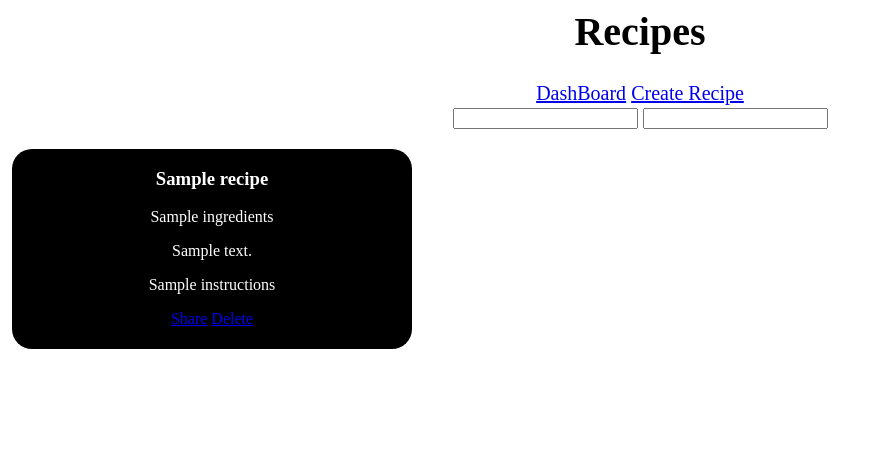
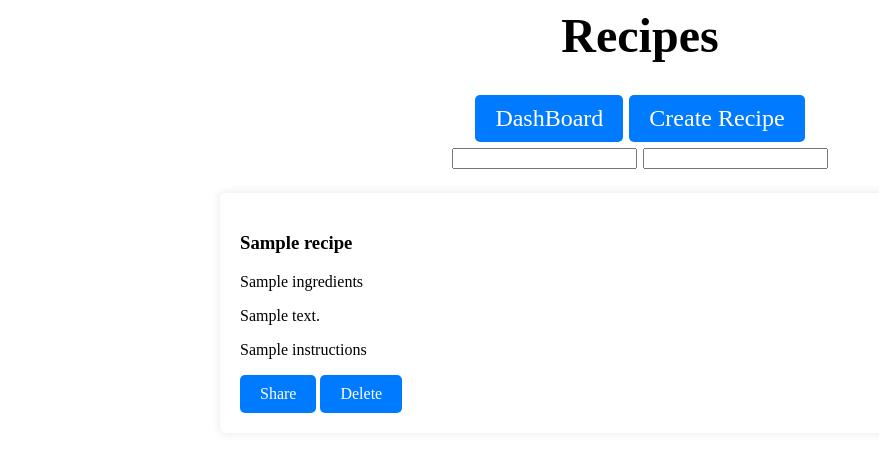
Before and after one commit to adamE4/Zob, a Python web app: template app/templates/feed.html in a window 1280 px wide. Shown: the top 452 px of the page, without its empty margins (0-879 px from the left). Run offline with Jinja, Linux system fonts and the light colour scheme; the template is opened without the code that fills it: most values are stand-ins (such as "Sample title", 1, 10 or a date in 2020); form fields are guessed from the names that the template uses; some libraries are stand-ins or nearby versions.

Commit message:
Created CSS for my Project fixed an Issue w/search

```diff
--- a/app/routes.py
+++ b/app/routes.py
@@ -56,8 +56,11 @@ def recipe_feed():
     if form.validate_on_submit():
 
         user_search = form.search.data
+        if user_search:
 
-        user_recipe = recipes.query.filter(recipes.title.contains(user_search)).all()
+            user_recipe = recipes.query.filter(recipes.title.contains(user_search)).all()
+        else:
+                    user_recipe = recipes.query.filter_by(user_id=current_user.id).all()
     else:
         user_recipe = recipes.query.filter_by(user_id=current_user.id).all()
     return render_template('feed.html',sform=form, user_recipes=user_recipe)
--- /dev/null
+++ b/app/static/style.css
@@ -0,0 +1,154 @@
+
+.head {
+    background-color: black;
+    color: white;
+    padding: 20px 0;
+    text-align: center;
+    font-size: 24px;
+    font-weight: bold;
+    text-transform: uppercase;
+  }
+
+
+  .button-container {
+    text-align: center;
+    padding: 20px 0;
+  }
+
+
+  .button {
+    display: inline-block;
+    background-color: #007BFF;
+    color: white;
+    padding: 10px 20px;
+    text-decoration: none;
+    border: none;
+    cursor: pointer;
+    border-radius: 5px;
+  }
+
+
+.login-container {
+    max-width: 400px;
+    margin: 0 auto;
+    padding: 20px;
+    background-color: #fff;
+    box-shadow: 0 0 10px rgba(0, 0, 0, 0.1);
+    border-radius: 5px;
+    text-align: center;
+  }
+
+
+  .login-heading {
+    font-size: 24px;
+    margin-bottom: 20px;
+    text-align:center;
+  }
+
+
+  .form-group label {
+    display: block;
+    font-weight: bold;
+    margin-bottom: 5px;
+  }
+
+  .form-group input {
+    width: 100%;
+    padding: 10px;
+    border: 1px solid #ccc;
+    border-radius: 5px;
+  }
+
+
+
+
+.create-recipe-container {
+    max-width: 600px;
+    margin: 0 auto;
+    padding: 20px;
+    background-color: #fff;
+    box-shadow: 0 0 10px rgba(0, 0, 0, 0.1);
+    border-radius: 5px;
+    text-align: center;
+  }
+
+
+  .create-recipe-heading {
+    font-size: 24px;
+    margin-bottom: 20px;
+    text-align: center;
+  }
+
+
+  .form-group {
+    margin-bottom: 20px;
+  }
+
+  .form-group label {
+    display: block;
+    font-weight: bold;
+    margin-bottom: 5px;
+  }
+
+  .form-group input,
+  .form-group textarea {
+    width: 100%;
+    padding: 10px;
+    border: 1px solid #ccc;
+    border-radius: 5px;
+  }
+
+
+  .create-recipe-button {
+    display: block;
+    background-color: #007BFF;
+    color: white;
+    padding: 10px 20px;
+    text-decoration: none;
+    border: none;
+    cursor: pointer;
+    border-radius: 5px;
+    font-weight: bold;
+  }
+
+
+.recipe-feed-container {
+    max-width: 800px;
+    margin: 0 auto;
+    padding: 20px;
+    background-color: #fff;
+    box-shadow: 0 0 10px rgba(0, 0, 0, 0.1);
+    border-radius: 5px;
+  }
+
+
+  .recipe-feed-heading {
+    font-size: 24px;
+    margin-bottom: 20px;
+    text-align:center;
+  }
+
+  .share-recipe-heading {
+    font-size: 24px;
+    margin-bottom: 20px;
+    text-align:center;
+  }
+
+  .share-recipe-container {
+    max-width: 800px;
+    margin: 0 auto;
+    padding: 20px;
+    background-color: #fff;
+    box-shadow: 0 0 10px rgba(0, 0, 0, 0.1);
+    border-radius: 5px;
+  }
+
+
+  .shareable-link-input {
+    width: 100%;
+    padding: 10px;
+    border: 1px solid #ccc;
+    border-radius: 5px;
+    margin-top: 10px;
+    font-size: 16px;
+  }
--- a/app/templates/feed.html
+++ b/app/templates/feed.html
@@ -2,18 +2,18 @@
 {% block content %}
 <body>
     <header>
-        <div class="head">
-                <style>
-                .head{
-                    text-align: center;
-                    font-size: 20px;
-                }
-            </style>
+        <div class="recipe-feed-heading">
+            <link rel="stylesheet" href="/static/style.css">
+
+
+
         <h1>Recipes</h1>
-        <a href="{{ url_for('dashboard') }}" class="DashBoard">DashBoard</a>
-        <a href="{{ url_for('create_recipe') }}" class="btn btn-primary">Create Recipe</a>
+
+        <a href="{{ url_for('dashboard') }}" class="button">DashBoard</a>
+        <a href="{{ url_for('create_recipe') }}" class="button">Create Recipe</a>
+        <div class="search">
+
       <form action="{{ url_for('recipe_feed') }}" method="POST">
-
         {{ sform.hidden_tag() }}
         {{ sform.select.title }}
         {{ sform.search.title }}
@@ -24,37 +24,17 @@
     </form>
   </div>
 </div>
-          </div>
-          <div>
-
-          </div>
     </header>
     <main>
-        <div class="feed">
+        <div class="recipe-feed-container">
             {% for recipe in user_recipes %}
-            <style>
-                .feed{
-                    display: grid;
-                    grid-auto-rows: 1fr;
-                    grid-template-columns: 1fr 1fr 1fr;
-                    grid-column-gap: 20px;
-                    grid-row-gap: 20px;
-                    justify-items: center;
-                }
-                .feed-item{
-                    width: 400px;
-                    height: 200px;
-                    background: black;
-                    color: white;
-                    text-align: center;
-                    border-radius: 20px;
-                }
-            </style>
+
             <div class="feed-item">
                 <h3>{{ recipe.title }}</h3>
                 <p>{{ recipe.ingredients }}</p>
                 <p>{{ recipe.description }}</p>
                 <p>{{ recipe.instructions }}</p>
+
                 <a href="{{ url_for('share', recipe_id=recipe.id) }}" class="button">Share</a>
                 <a href="{{ url_for('delete', recipe_id=recipe.id) }}" class="button">Delete</a>
 
--- a/app/templates/index.html
+++ b/app/templates/index.html
@@ -2,39 +2,24 @@
 {% block content %}
 <body>
     <header>
-        <div class="header">
+        <div class="head">
         <h1>Zob</h1>
         <p>The All In One</p>
-        <style>
-            body{
-                margin: 20;
-            }
-            .header{
-                font-size: 75px;
-                text-align: center;
-            }
+        <link rel="stylesheet" href="/static/style.css">
 
-        </style>
+
     </header>
     <head>
         <meta charset="UTF-8">
         <meta http-equiv="X-UA-Compatible" content="IE=edge">
         <meta name="viewport" content="width=device-width, initial-scale=1.0">
+        <link rel="stylesheet" href="{{ url_for('static', filename='styles.css') }}">
     </head>
     <main>
-        <div class="decision-buttons">
-            <style>
-                .decision-buttons{
-                  text-align: center;
-                  margin: 4px 2px;
-                  font-size: 25;
+        <div class="button-container">
 
-                }
-
-                </style>
-            </style>
-            <a href="{{url_for('login')}}"class="decision-buttons">Login</a>
-            <a href="{{url_for('register')}}"class="decision-buttons">Register</a>
+            <a href="{{url_for('login')}}"class="button">Login</a>
+            <a href="{{url_for('register')}}"class="button">Register</a>
         </div>
     </main>
   </body>
```
Also changed, not shown: app/static/css/main.css (deleted, +0 -14 lines), app/templates/dashboard.html (+8 -13 lines), app/templates/login.html (+13 -12 lines), app/templates/recipes.html (+12 -11 lines), app/templates/register.html (+10 -13 lines), app/templates/share.html (+9 -12 lines), zob.db.
